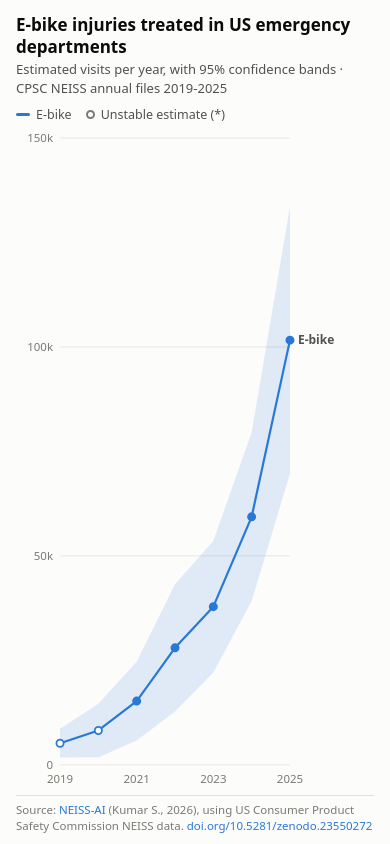
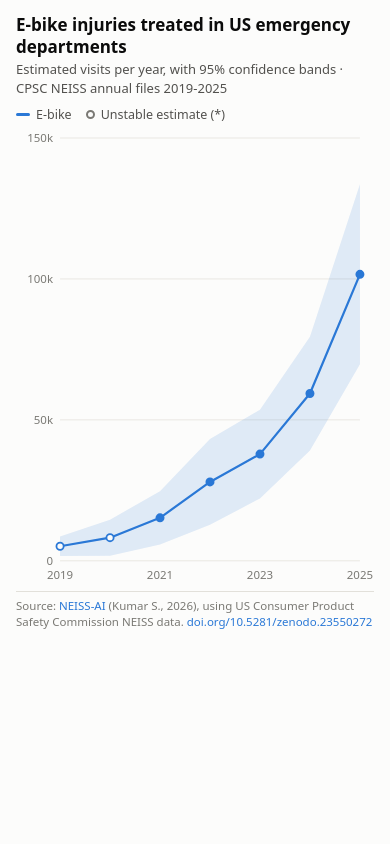
Before and after one commit to subash28kumar/neiss-ai, a plain HTML site: page docs/embed.html in a window 390 px wide. Drawn offline with Linux system fonts and the light colour scheme.

Commit message:
Embed: fit large windows and phones

```diff
--- a/docs/embed.html
+++ b/docs/embed.html
@@ -27,15 +27,17 @@
   --s1:#3987e5; --s2:#d95926; --s7:#9085e9; --ref:#8f8e88; --band-op:.22;
 }
 *{box-sizing:border-box}
-html,body{margin:0;height:100%}
-body{background:var(--bg);color:var(--text);font:15px/1.45 system-ui,-apple-system,"Segoe UI",Roboto,Helvetica,Arial,sans-serif;display:flex;flex-direction:column;padding:14px 16px 10px}
+html{height:100%;background:var(--bg)}
+html,body{margin:0}
+body{height:100%}
+body{background:var(--bg);color:var(--text);font:15px/1.45 system-ui,-apple-system,"Segoe UI",Roboto,Helvetica,Arial,sans-serif;display:flex;flex-direction:column;padding:14px 16px 10px;max-width:900px;margin:0 auto;max-height:640px}
 h1{font-size:17px;line-height:1.3;margin:0 0 2px;font-weight:700}
 .sub{color:var(--text-2);font-size:13px;margin:0 0 8px}
 .legend{display:flex;flex-wrap:wrap;gap:4px 14px;font-size:12.5px;color:var(--text-2);margin:0 0 4px}
 .legend span{display:inline-flex;align-items:center;gap:6px}
 .legend i{display:inline-block;width:14px;height:3px;border-radius:2px}
 .legend i.hollow{width:9px;height:9px;border-radius:50%;border:2px solid var(--text-3);background:transparent}
-#chart{flex:1;min-height:180px;position:relative}
+#chart{flex:1;min-height:180px;max-height:480px;position:relative}
 #chart svg{display:block;width:100%;height:100%}
 .axis line{stroke:var(--grid)}
 .axis text{fill:var(--text-3);font-size:11.5px}
@@ -89,7 +91,7 @@ function draw(){
   [...host.querySelectorAll('svg')].forEach(s=>s.remove());
   const W=Math.max(260,host.clientWidth), H=Math.max(180,host.clientHeight);
   const narrow=W<460;
-  const m={t:10,r:narrow?84:104,b:24,l:44};
+  const m={t:10,r:narrow?14:110,b:24,l:44};
   const svg=el('svg',{viewBox:`0 0 ${W} ${H}`,'aria-hidden':'true'}); host.insertBefore(svg,tip);
   const years=SERIES[0].rows.map(r=>r.year);
   const T=ticks(Math.max(...SERIES.flatMap(s=>s.rows.map(r=>r.hi)))), top=T.top;
@@ -109,7 +111,7 @@ function draw(){
     const last=s.rows[s.rows.length-1]; ends.push({y:y(last.est),label:s.label});
   });
   ends.sort((a,b)=>a.y-b.y); for(let i=1;i<ends.length;i++) if(ends[i].y-ends[i-1].y<14) ends[i].y=ends[i-1].y+14;
-  ends.forEach(e=>{const t=el('text',{x:W-m.r+8,y:e.y+4,class:'endlab'},svg);t.textContent=e.label;});
+  if(!narrow) ends.forEach(e=>{const t=el('text',{x:W-m.r+8,y:e.y+4,class:'endlab'},svg);t.textContent=e.label;});
   // hover
   const hit=el('rect',{x:m.l,y:m.t,width:W-m.l-m.r,height:H-m.t-m.b,fill:'transparent'},svg);
   const guide=el('line',{y1:m.t,y2:H-m.b,stroke:css('--text-3'),'stroke-dasharray':'3 3',visibility:'hidden'},svg);
```
